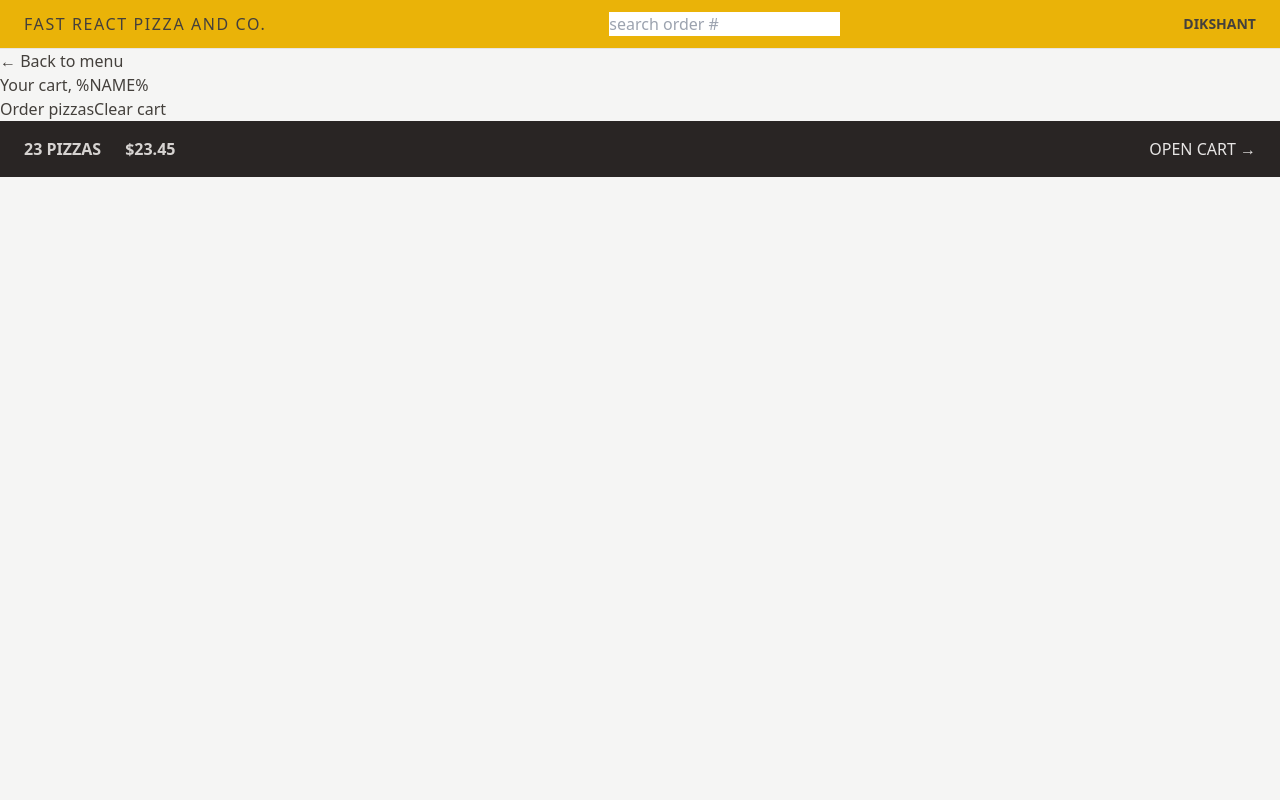
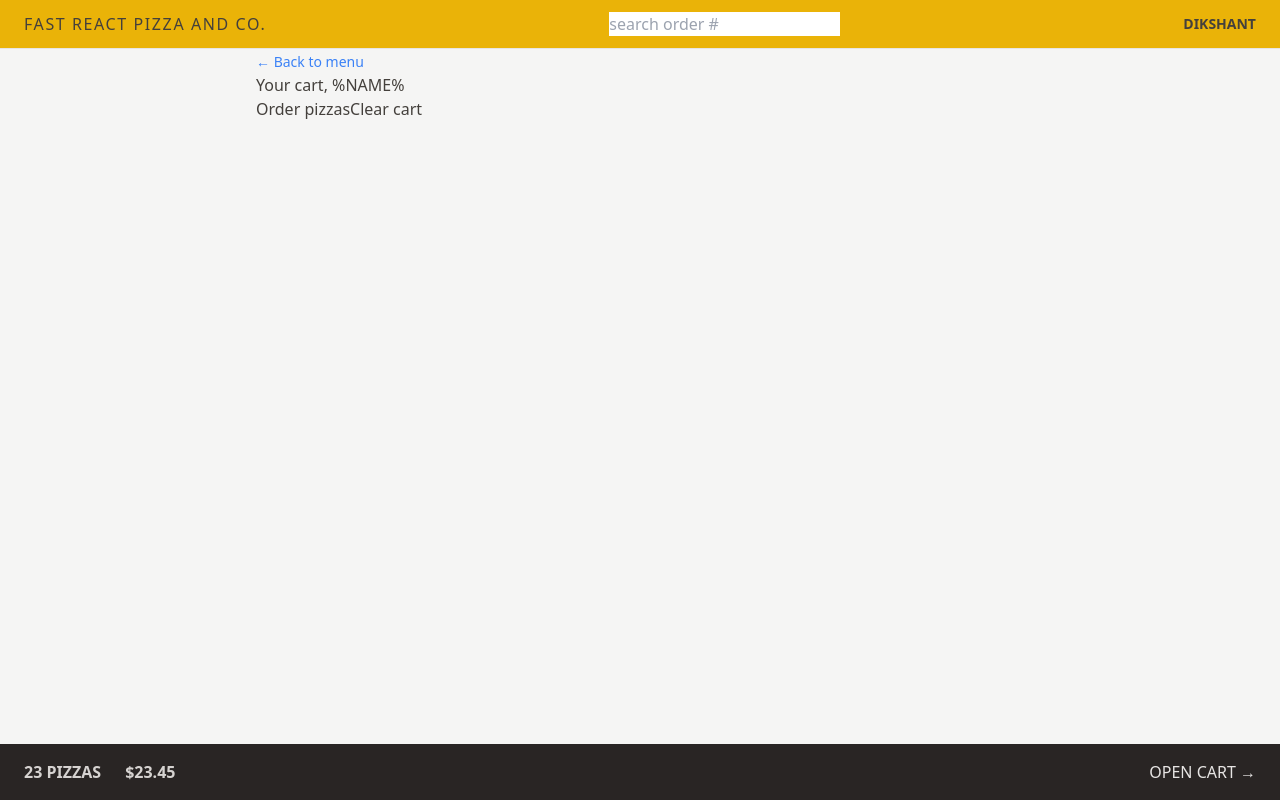
Before and after one commit to sharma-dikshant/Fast-react-pizza, a React (Vite) app: page /cart in a window 1280 px wide. Built offline with nearby package versions, Linux system fonts and the light colour scheme.

Commit message:
styling some buttons

```diff
--- a/src/features/cart/Cart.jsx
+++ b/src/features/cart/Cart.jsx
@@ -1,23 +1,23 @@
-import { Link } from 'react-router-dom';
+import { Link } from "react-router-dom";
 
 const fakeCart = [
   {
     pizzaId: 12,
-    name: 'Mediterranean',
+    name: "Mediterranean",
     quantity: 2,
     unitPrice: 16,
     totalPrice: 32,
   },
   {
     pizzaId: 6,
-    name: 'Vegetale',
+    name: "Vegetale",
     quantity: 1,
     unitPrice: 13,
     totalPrice: 13,
   },
   {
     pizzaId: 11,
-    name: 'Spinach and Mushroom',
+    name: "Spinach and Mushroom",
     quantity: 1,
     unitPrice: 15,
     totalPrice: 15,
@@ -29,7 +29,9 @@ function Cart() {
 
   return (
     <div>
-      <Link to="/menu">&larr; Back to menu</Link>
+      <Link to="/menu" className="text-sm text-blue-500 hover:text-blue-800">
+        &larr; Back to menu
+      </Link>
 
       <h2>Your cart, %NAME%</h2>
 
--- a/src/features/order/CreateOrder.jsx
+++ b/src/features/order/CreateOrder.jsx
@@ -1,17 +1,11 @@
 import { useState } from "react";
-import {
-  Form,
-  json,
-  redirect,
-  useActionData,
-  useNavigation,
-} from "react-router-dom";
+import { Form, redirect, useActionData, useNavigation } from "react-router-dom";
 import { createOrder } from "../../services/apiRestaurant";
 
 // https://uibakery.io/regex-library/phone-number
 const isValidPhone = (str) =>
   /^\+?\d{1,4}?[-.\s]?\(?\d{1,3}?\)?[-.\s]?\d{1,4}[-.\s]?\d{1,4}[-.\s]?\d{1,9}$/.test(
-    str
+    str,
   );
 
 const fakeCart = [
@@ -38,7 +32,7 @@ const fakeCart = [
   },
 ];
 
-function CreateOrder() {
+export default function CreateOrder() {
   // const [withPriority, setWithPriority] = useState(false);
   const navigation = useNavigation();
   const isSubmitting = navigation.state === "submitting";
@@ -65,7 +59,7 @@ function CreateOrder() {
           <div>
             <input type="tel" name="phone" required />
           </div>
-          {formErrors.errors?.phone && <p>{formErrors.errors.phone}</p>}
+          {formErrors?.errors?.phone && <p>{formErrors.errors.phone}</p>}
         </div>
 
         <div>
@@ -89,7 +83,12 @@ function CreateOrder() {
         <input type="hidden" value={JSON.stringify(cart)} name="cart" />
 
         <div>
-          <button disabled={isSubmitting}>Order now</button>
+          <button
+            className="inline-block rounded-full bg-yellow-400 px-4 py-3 font-semibold uppercase tracking-wide text-stone-800 transition-colors duration-300 hover:bg-yellow-300 disabled:cursor-not-allowed"
+            disabled={isSubmitting}
+          >
+            Order now
+          </button>
         </div>
       </Form>
     </div>
@@ -125,5 +124,3 @@ export async function action({ request }) {
 
   return redirect(`/order/${newOrder.id}`);
 }
-
-export default CreateOrder;
--- a/src/ui/AppLayout.jsx
+++ b/src/ui/AppLayout.jsx
@@ -7,12 +7,14 @@ function AppLayout() {
   const isLoading = navigation.state === "loading";
   // console.log(navigation);
   return (
-    <div className="layout">
+    <div className="grid h-screen grid-rows-[auto_1fr_auto]">
       {isLoading && <Loader />}
       <Header />
-      <main>
-        <Outlet />
-      </main>
+      <div className="overflow-scroll">
+        <main className="mx-auto max-w-3xl ">
+          <Outlet />
+        </main>
+      </div>
       <CartOverview />
     </div>
   );
```
